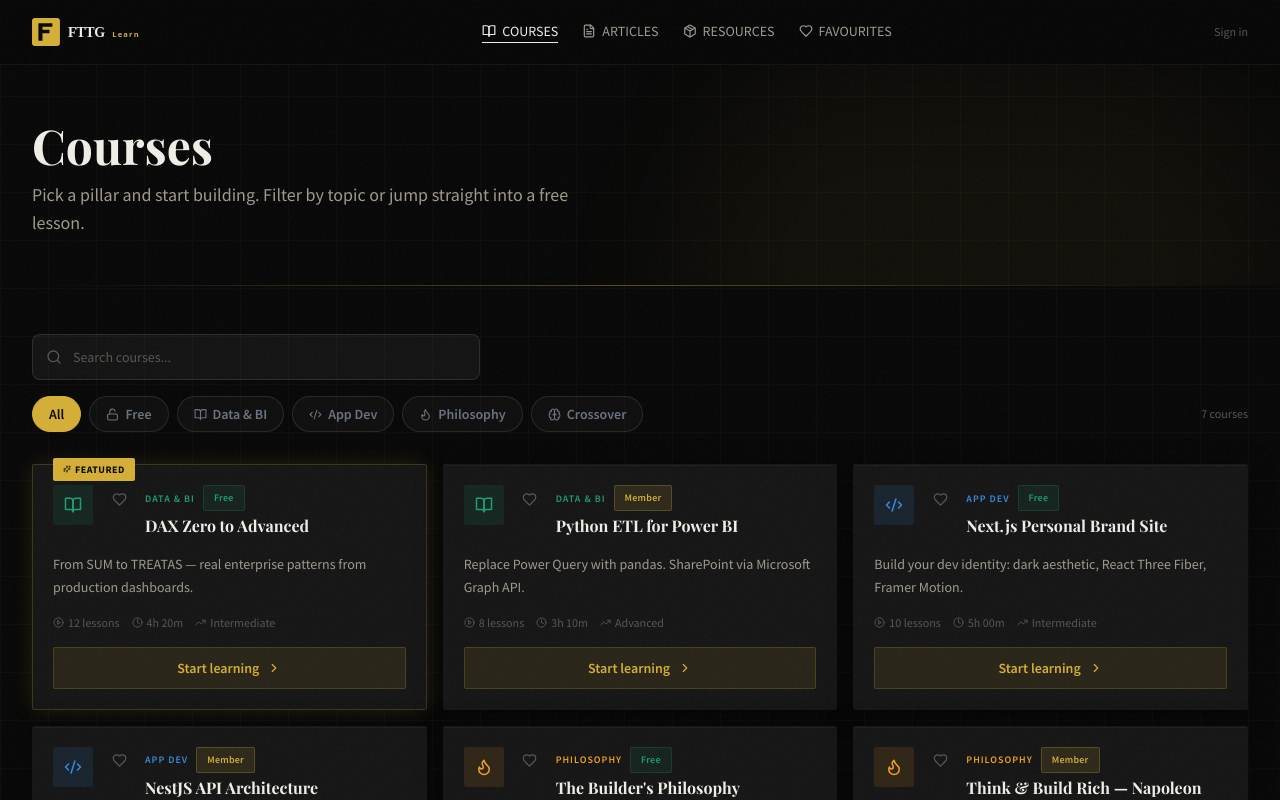
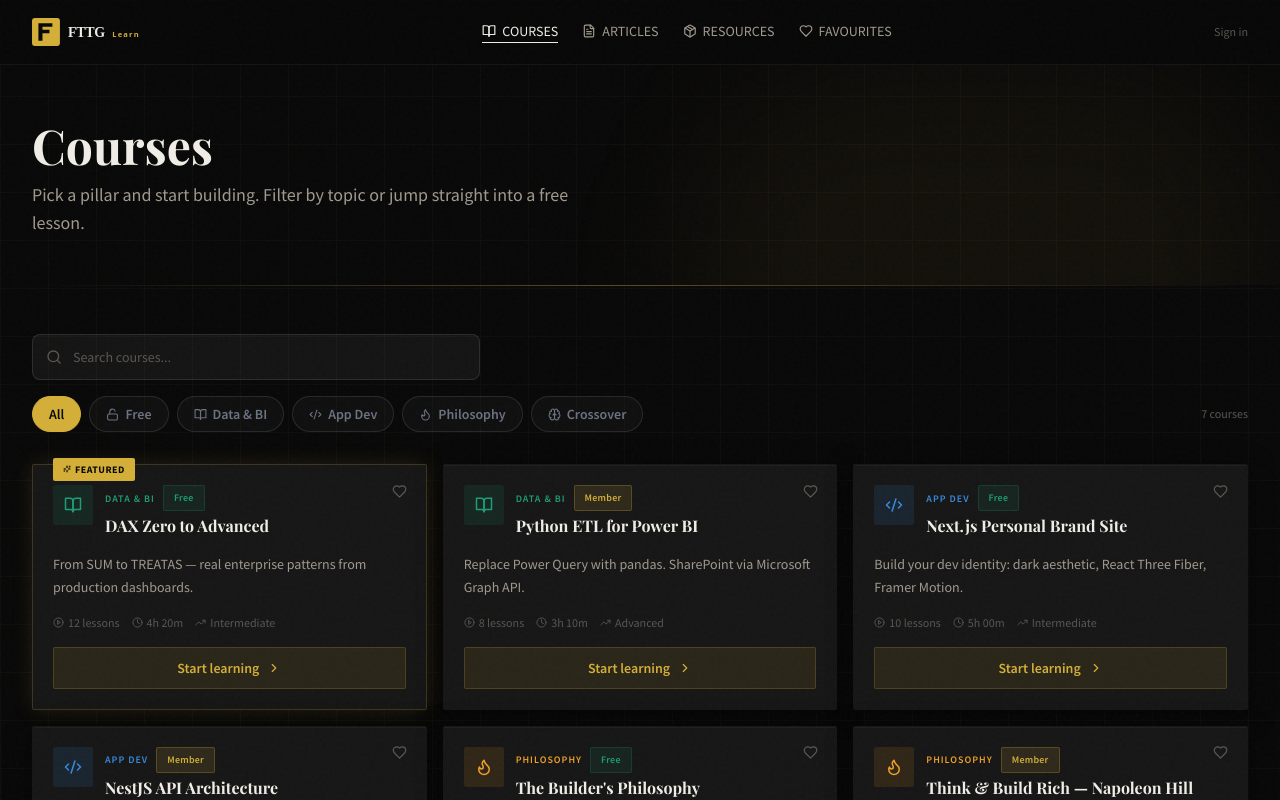
Before and after one commit to femithetechguy/learn.fttgsolutions, a Next.js app: page /courses in a window 1280 px wide. Shown: the top 800 px of the page. Built offline with nearby package versions, Linux system fonts and the light colour scheme; a web font is replaced by a local one.

Commit message:
fix: resolve FavoriteButton dark-box rendering on course cards
Move FavoriteButton out of flex row on course cards (absolute top-3 right-3)
and make wrapper always inline-flex to prevent flexbox size bleed from parent

```diff
--- a/src/app/courses/page.tsx
+++ b/src/app/courses/page.tsx
@@ -94,14 +94,14 @@
                     </div>
                   )}
 
-                  <div className="flex items-start justify-between gap-3">
+                  <FavoriteButton id={`course:${course.id}`} className="absolute top-3 right-3" />
+                  <div className="flex items-start gap-3">
                     <div
                       className="w-10 h-10 rounded-sm flex items-center justify-center flex-shrink-0"
                       style={{ background: course.pillarBg }}
                     >
                       <Icon size={18} style={{ color: course.pillarColor }} />
                     </div>
-                    <FavoriteButton id={`course:${course.id}`} className="ml-auto" />
                     <div className="flex-1 min-w-0">
                       <div className="flex items-center gap-2 mb-1">
                         <span className="font-sans text-[10px] font-semibold tracking-widest uppercase" style={{ color: course.pillarColor }}>
--- a/src/app/favorites/page.tsx
+++ b/src/app/favorites/page.tsx
@@ -146,12 +146,10 @@
                 {favCourses.map(course => {
                   const Icon = course.Icon
                   return (
-                    <div key={course.id} className="card-dark p-5 flex flex-col gap-4 border border-transparent hover:border-white/10 transition-all duration-200">
-                      <div className="flex items-start justify-between gap-3">
-                        <div className="w-10 h-10 rounded-sm flex items-center justify-center flex-shrink-0" style={{ background: course.pillarBg }}>
-                          {Icon && <Icon size={18} style={{ color: course.pillarColor }} />}
-                        </div>
-                        <FavoriteButton id={`course:${course.id}`} className="ml-auto" />
+                    <div key={course.id} className="card-dark p-5 flex flex-col gap-4 border border-transparent hover:border-white/10 transition-all duration-200 relative">
+                      <FavoriteButton id={`course:${course.id}`} className="absolute top-3 right-3" />
+                      <div className="w-10 h-10 rounded-sm flex items-center justify-center flex-shrink-0" style={{ background: course.pillarBg }}>
+                        {Icon && <Icon size={18} style={{ color: course.pillarColor }} />}
                       </div>
                       <div>
                         <span className="font-sans text-[10px] font-semibold tracking-widest uppercase" style={{ color: course.pillarColor }}>
--- a/src/components/FavoriteButton.tsx
+++ b/src/components/FavoriteButton.tsx
@@ -27,7 +27,7 @@
   }
 
   return (
-    <div ref={ref} className={className}>
+    <div ref={ref} className={`inline-flex ${className}`}>
       <button
         onClick={handleClick}
         aria-label={isFav ? 'Remove from favourites' : 'Save to favourites'}
```
